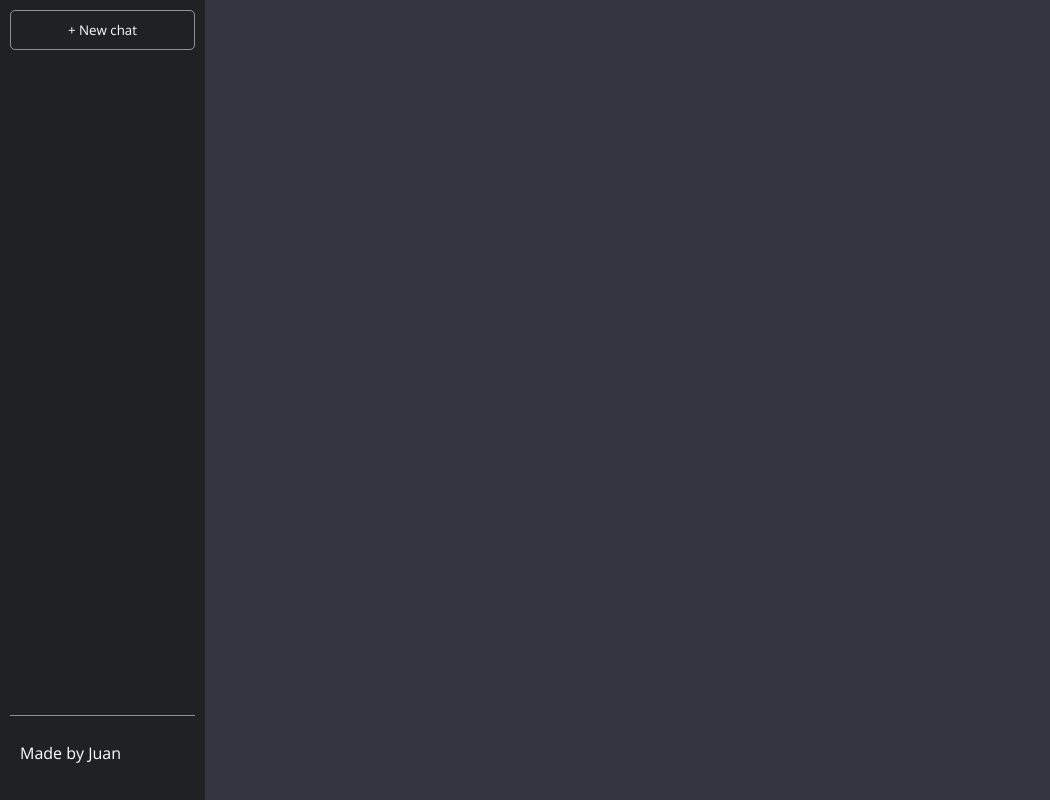
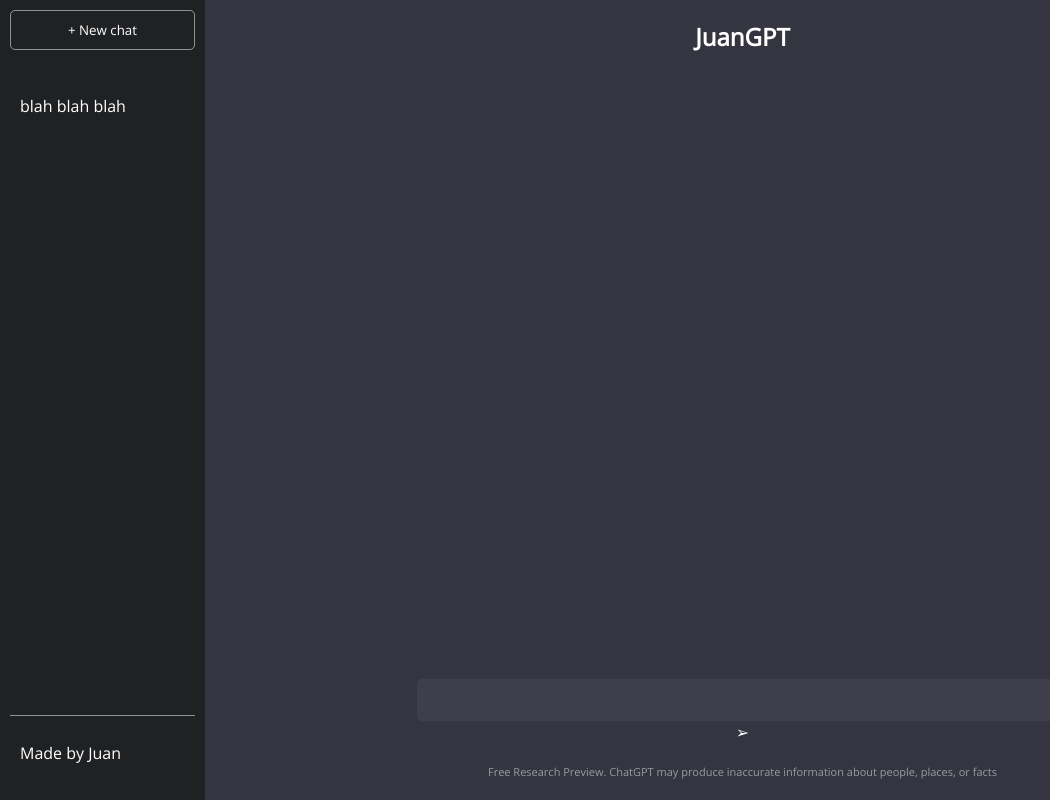
Before and after one commit to JCVillegas/React-Node-ChatGPT-Clone, a JavaScript app: page / in a window 1280 px wide. Shown: the whole page, without its empty margins (0-1050 px from the left). Built offline with nearby package versions, Linux system fonts and the light colour scheme; the HTML template or start-up script is replaced by a standard one.

Commit message:
Add containers

```diff
--- a/src/App.js
+++ b/src/App.js
@@ -1,17 +1,30 @@
 const App = () => {
     return (
-
         <div className="app">
             <section className="side-bar">
                 <button>+ New chat</button>
-          <ul className="history"></ul>
+                <ul className="history">
+                    <li>blah blah blah</li>
+                </ul>
                 <nav>
                     <p>Made by Juan</p>
                 </nav>
             </section>
-        <section className="main"></section>
+            <section className="main">
+                <h1>JuanGPT</h1>
+                <ul className="history">
+                </ul>
+                <div className="bottom-section">
+                    <div className="input-container">
+                        <input/>
+                        <div id="submit">➢</div>
+                        <p className="info">
+                            Free Research Preview. ChatGPT may produce inaccurate information about people, places, or facts
+                        </p>
                     </div>
-
+                </div>
+             </section>
+        </div>
     );
 }
 
```
Lines whose indentation alone changed are shown as unchanged.
